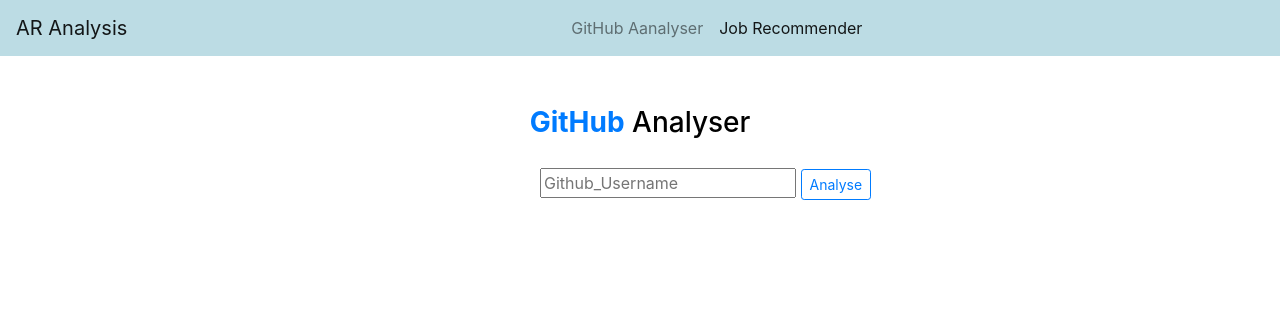
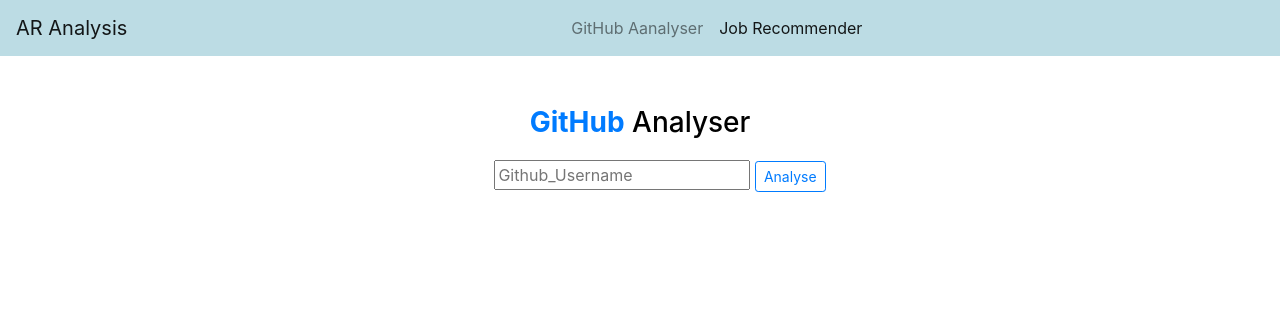
Before and after one commit to AkhilGonna/MyDjangoApp, a Django app: page / in a window 1280 px wide. Shown: the top 316 px of the page. Run offline with Django 3.2, Linux system fonts and the light colour scheme; some libraries are stand-ins or nearby versions.

Commit message:
CSS change

```diff
--- a/capstone/views.py
+++ b/capstone/views.py
@@ -131,8 +131,6 @@
         requestObj = requests.get(url=url,headers=headers)
         user_data = requestObj.json()   #JSON data
         # Check for the Valid user
-        print(url)
-        print(user_data)
         if len(user_data) == 2:
             messages.warning(request, 'GitHub username is Invalid')
             return redirect('analyse')
@@ -155,6 +153,7 @@
 
 
                 analysis_pic_url = 'media/analysis_pics/'+ github_username.lower() + '.png'
+                print(analysis_pic_url)
                 save_fig(languages_count.index,languages_count.values,analysis_pic_url,name='Repositories')
 
                 prof_pic_url = 'media/prof_pics/'+ github_username.lower() + '.png'
--- a/static/css/home.css
+++ b/static/css/home.css
@@ -15,9 +15,3 @@
     list-style: none;
     margin-left: 50px;
 }
-
-.gana{
-    padding-top: 20px;
-    color: black;
-    margin-left: 500px;
-}
--- a/templates/home.html
+++ b/templates/home.html
@@ -12,7 +12,7 @@
 </head>
 <body>
     {% include 'navbar.html' %}
-    <h3><a href="https://www.github.com" target="_blank" class="alert-link">GitHub</a> Analyser</h3>
+    <h3><a href="https://www.github.com" target="_blank" class="alert-link" style="text-align: center;">GitHub</a> Analyser</h3>
     <!-- {% include 'alerts.html' %} -->
     <!-- <img src="/media/network analysis.jpg" alt="Analysis" style='max-width:200px;max-height:200px;text-align:center;border-radius:80%' > -->
 
@@ -25,7 +25,7 @@
     </div> -->
     <form action="result", method="POST">
         {% csrf_token %}
-        <div class="gana">
+        <div class="container-md" style="text-align: center; margin-top: 20px">
             <ul>
                 <input type="analyse" name="github_username" placeholder="Github_Username" required>
                 <input type="submit" class="btn btn-outline-primary btn-sm" value="Analyse">
--- a/templates/job_recom.html
+++ b/templates/job_recom.html
@@ -22,7 +22,7 @@
     </div> -->
     <form action="recommend", method="POST">
         {% csrf_token %}
-        <div class="gana">
+        <div class="container-md" style="text-align: center; margin-top: 20px">
             <ul>
                 <input type="analyse" name="github_username" placeholder="Github_Username" required>
                 <input type="submit" class="btn btn-outline-primary btn-sm" value="Recommend">
```
Also changed, not shown: media/analysis_pics/akhil.png (added), media/analysis_pics/akhilgonna.png (added), media/analysis_pics/exp_analysis/akhil_exp.png (added), media/analysis_pics/exp_analysis/akhilgonna_exp.png (added), media/analysis_pics/exp_analysis/rahulchona11091991_exp.png (added), media/analysis_pics/exp_analysis/ravalivaranasi_exp.png (added), media/analysis_pics/rahulchona11091991.png (added), media/analysis_pics/ravalivaranasi.png (added), media/prof_pics/akhil.png (added), media/prof_pics/akhilgonna.png (added), media/prof_pics/rahulchona11091991.png (added), media/prof_pics/ravalivaranasi.png (added).
